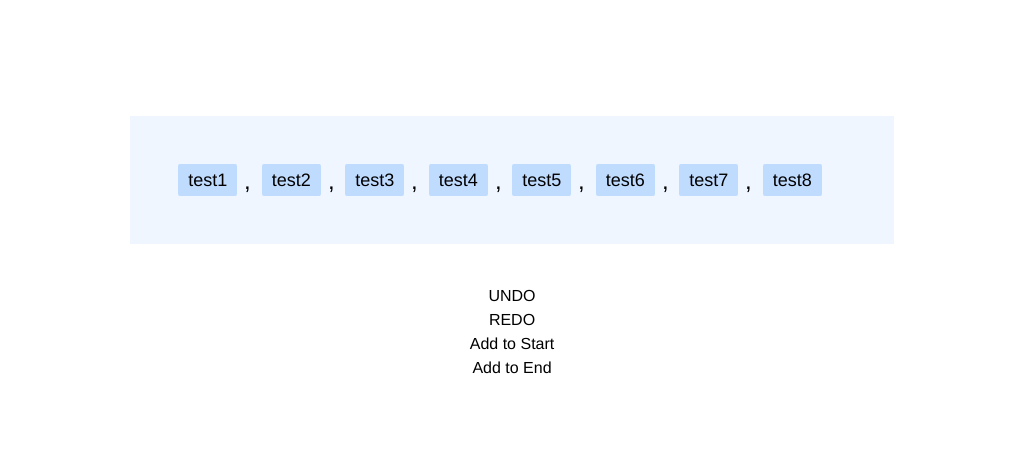
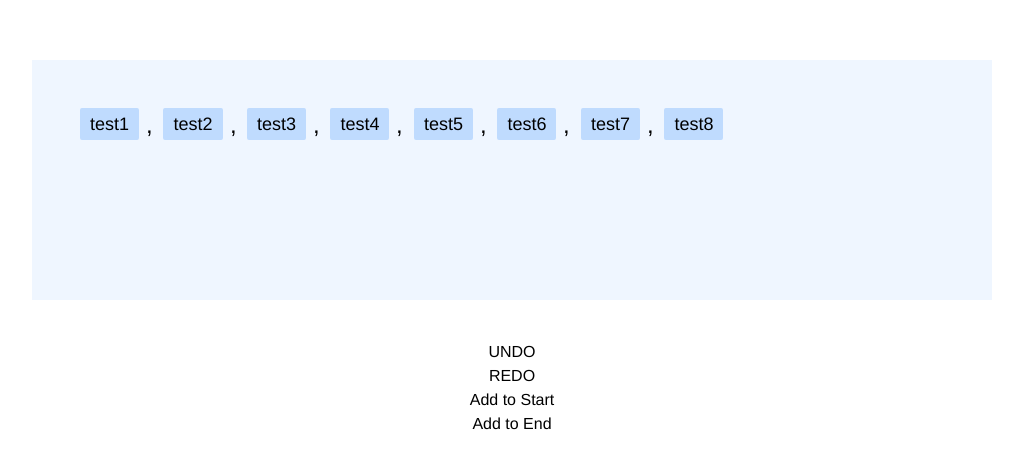
Before and after one commit to zfanli/test-vue3-business-scope-editor, a Vue app: page / in a window 1280 px wide. Shown: the part 172-640 px from the top of the page, without its empty margins (128-1151 px from the left). Built offline with nearby package versions, Linux system fonts and the light colour scheme.

Commit message:
format and add delete handler

```diff
--- a/src/components/TagEditor.vue
+++ b/src/components/TagEditor.vue
@@ -15,6 +15,7 @@ const {
   handleUndo,
   handleRedo,
   handleUpdate,
+  handleDelete,
   handleRangeSelect,
 } = useDnD()
 
@@ -70,20 +71,20 @@ const {
 
 <template>
   <div
-    class="relative h-screen w-screen flex flex-col items-center justify-center mx-auto"
-    @mousedown.passive="handleMouseDown($event)"
-    @mousemove.passive="handleMouseMove($event)"
-    @mouseup.passive="handleMouseUp($event)"
+    class="relative mx-auto flex h-screen w-screen flex-col items-center justify-center"
   >
     <TransitionGroup
       ref="container"
       name="fade"
       tag="div"
-      class="flex flex-wrap gap-1 p-12 m-10 relative select-none bg-blue-50"
+      class="relative m-10 flex h-60 w-3/4 select-none flex-wrap items-start gap-1 overflow-y-auto bg-blue-50 p-12"
+      @mousedown.passive="handleMouseDown($event)"
+      @mousemove.passive="handleMouseMove($event)"
+      @mouseup.passive="handleMouseUp($event)"
     >
       <span
         key="start"
-        class="inline-block w-5 h-7 -ml-6"
+        class="-ml-6 inline-block h-7 w-5"
         @dragenter="handleDragOver($event, true)"
         @dragleave="handleDragOver($event, false)"
         @drop="handleDrop($event, -Infinity)"
@@ -93,13 +94,14 @@ const {
 
       <div class="wrapper" v-for="(item, idx) in tags" :key="item.id">
         <TagItem
-          class="tag-item"
+          class="tag-item z-10"
           :data-index="idx"
           :value="item.label"
           :activated="item.activated"
           :editing="item.editing"
           :dragging="item.dragging"
           @update="handleUpdate('label', $event, idx)"
+          @delete="handleDelete(idx)"
           @toggleActivated="handleUpdate('activated', $event, idx)"
           @toggleEditing="handleUpdate('editing', $event, idx)"
           @dragstart="handleDrag($event, idx)"
@@ -108,7 +110,7 @@ const {
 
         <span
           v-if="idx !== tags.length - 1"
-          class="px-2 scale-150 inline-block"
+          class="inline-block scale-150 px-2"
           v-bind="markSelectable"
           @dragenter="handleDragOver($event, true)"
           @dragleave="handleDragOver($event, false)"
@@ -121,24 +123,24 @@ const {
 
       <span
         key="end"
-        class="inline-block w-5 h-7"
+        class="inline-block h-7 w-5"
         @dragenter="handleDragOver($event, true)"
         @dragleave="handleDragOver($event, false)"
         @drop="handleDrop($event, Infinity)"
         @dragover.prevent=""
       >
       </span>
+
+      <div ref="selection" class="selection"></div>
     </TransitionGroup>
 
-    <button class="px-2 mx-2" @click="handleUndo">UNDO</button>
-    <button class="px-2 mx-2" @click="handleRedo">REDO</button>
+    <button class="mx-2 px-2" @click="handleUndo">UNDO</button>
+    <button class="mx-2 px-2" @click="handleRedo">REDO</button>
 
-    <button class="px-2 mx-2" @click="handleAddRandom()">Add to Start</button>
-    <button class="px-2 mx-2" @click="handleAddRandom(false)">
+    <button class="mx-2 px-2" @click="handleAddRandom()">Add to Start</button>
+    <button class="mx-2 px-2" @click="handleAddRandom(false)">
       Add to End
     </button>
-
-    <div ref="selection" class="selection"></div>
   </div>
 </template>
 
@@ -148,7 +150,7 @@ const {
 }
 
 .selection {
-  @apply opacity-30 bg-blue-100 fixed border-dashed border-2 border-blue-400 hidden;
+  @apply fixed hidden border-4 border-dotted border-blue-600 bg-blue-300 opacity-50;
 }
 
 .selection-active {
--- a/src/components/TagItem.vue
+++ b/src/components/TagItem.vue
@@ -8,7 +8,12 @@ const props = defineProps({
   dragging: Boolean,
 })
 
-const emits = defineEmits(['update', 'toggleActivated', 'toggleEditing'])
+const emits = defineEmits([
+  'update',
+  'delete',
+  'toggleActivated',
+  'toggleEditing',
+])
 
 const toggleEditing = (editing) => emits('toggleEditing', editing)
 const toggleActivated = (evt) => {
@@ -29,26 +34,38 @@ const updateValue = (evt) => {
   const newVal = evt.target.textContent
   if (props.value !== newVal) emits('update', newVal)
 }
+
+const deleteTag = () => emits('delete')
 </script>
 
 <template>
+  <div class="group relative inline-block">
     <span
       :class="[
-      'inline-block bg-blue-200 text-lg px-2 outline-none',
-      'rounded-sm border-2 border-blue-200 cursor-pointer',
+        ' relative inline-block  px-2 text-lg outline-none',
+        'cursor-pointer rounded-sm border-2 ',
         {
-        'bg-blue-500 border-blue-500 text-white': !editing && activated,
-        'bg-white border-2 border-blue-500': editing,
+          'border-blue-200 bg-blue-200': !activated,
+          'border-blue-500 bg-blue-500 text-white': !editing && activated,
+          'border-2 border-blue-500 bg-white': editing,
           'opacity-50': dragging,
         },
       ]"
       :draggable="!editing"
-    :contenteditable="editing"
       @click="toggleActivated($event)"
       @dblclick="becomeEditing($event)"
+      :contenteditable="editing"
       @keyup.enter="updateValue($event)"
       @keypress.enter.prevent=""
     >
       {{ value }}
     </span>
+
+    <span
+      class="absolute -top-1 -right-1 z-10 hidden h-4 w-4 cursor-pointer items-center justify-center rounded-full bg-red-400 text-base text-white group-hover:flex"
+      @click="deleteTag()"
+    >
+      x
+    </span>
+  </div>
 </template>
--- a/src/components/dnd.js
+++ b/src/components/dnd.js
@@ -46,6 +46,11 @@ export function useDnD() {
     }
 
     saveHistory('Updated')
+  }
+
+  const handleDelete = (idx) => {
+    tags.value.splice(idx, 1)
+    saveHistory('Delete')
   }
 
   const handleRangeSelect = (list, selectEnd = false) => {
@@ -156,6 +161,7 @@ export function useDnD() {
     handleUndo,
     handleRedo,
     handleUpdate,
+    handleDelete,
     handleRangeSelect,
   }
 }
```
Lines whose indentation alone changed are shown as unchanged.
